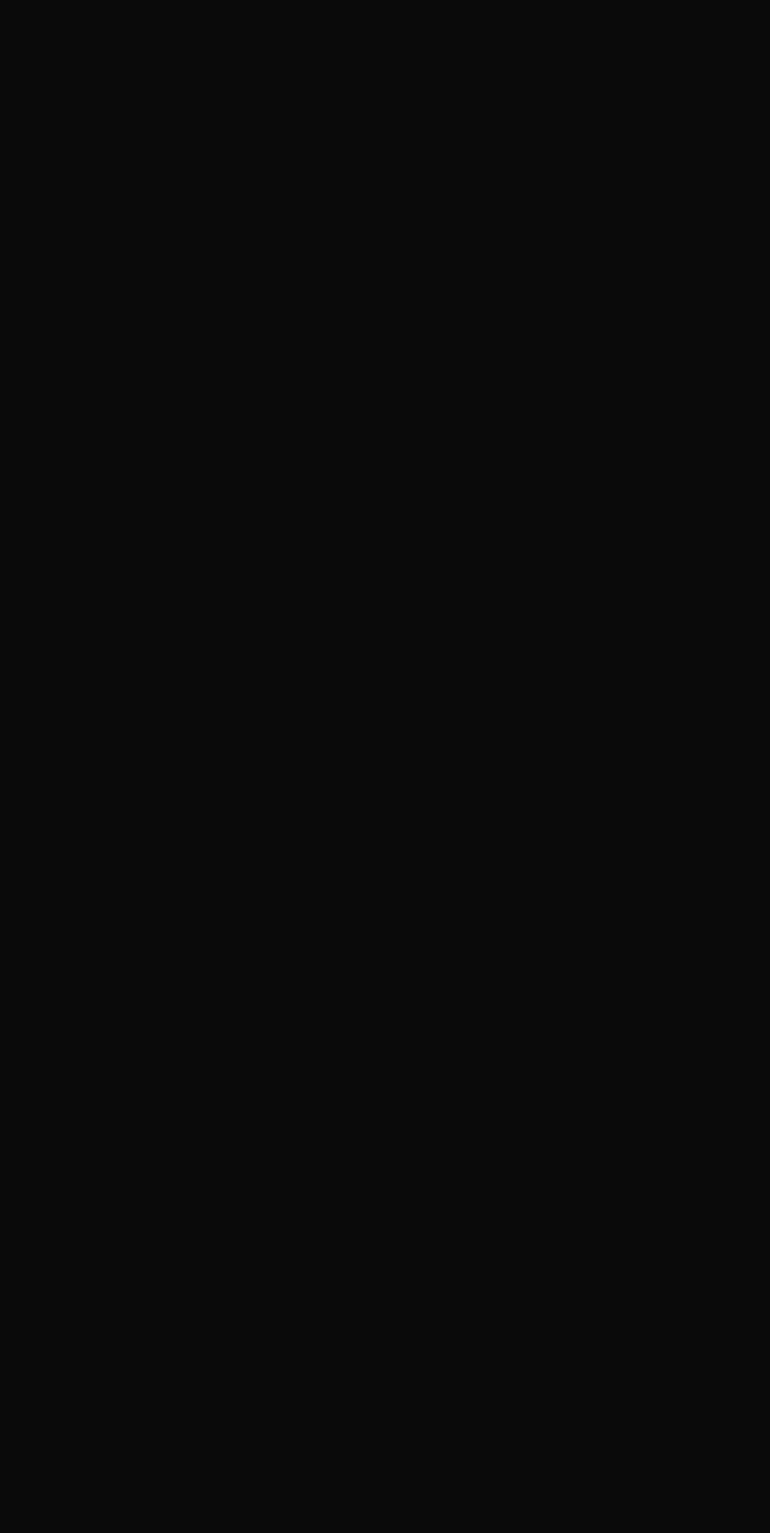
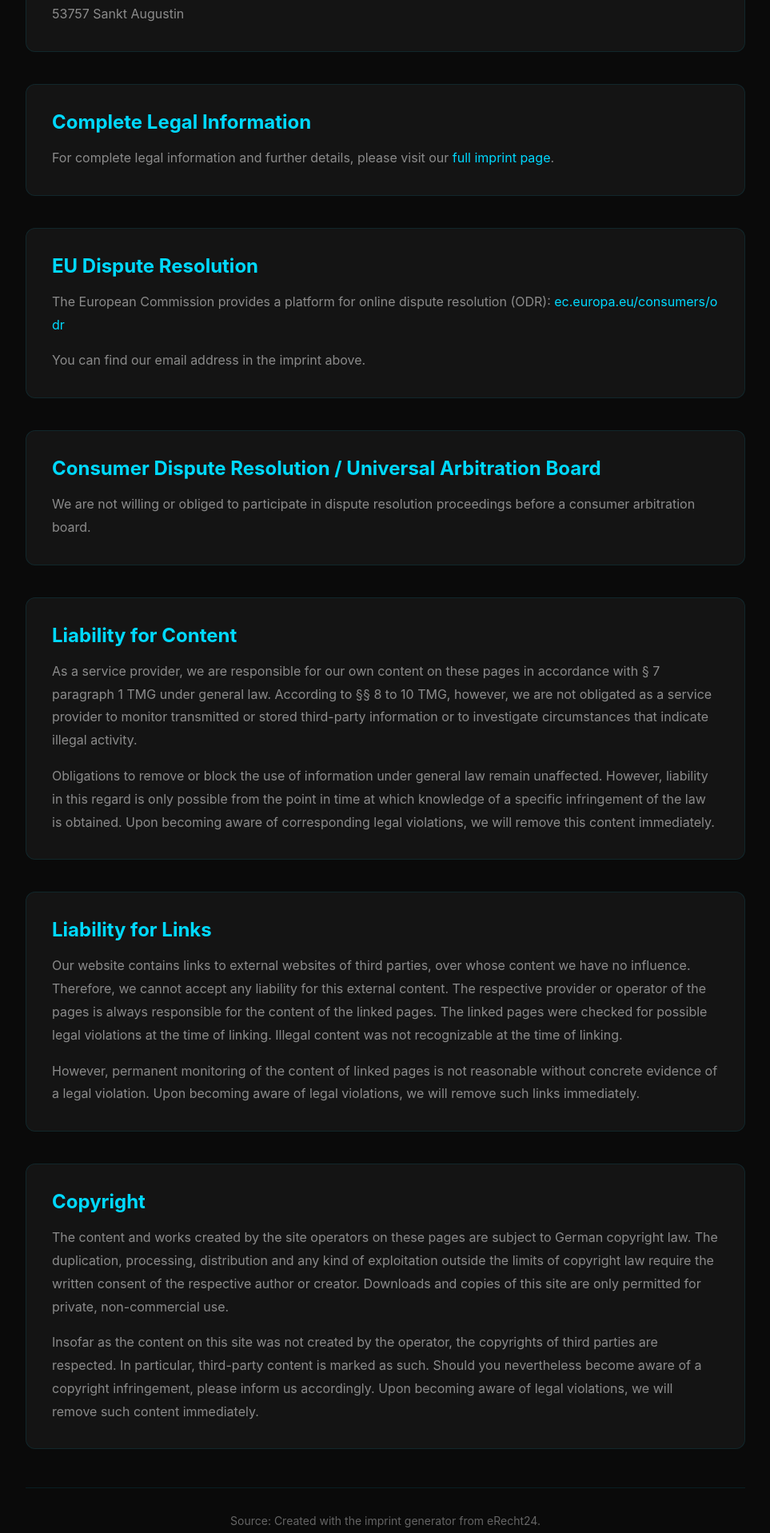
Before and after one commit to MecryTv/WEB-MyWebsite, a React (Vite) app: page /imprint in a window 1280 px wide. Shown: the part 880-2797 px from the top of the page at 80% size, without its empty margins (158-1121 px from the left). Before the commit the page ends 800 px from the top, so only its background shows below. Built offline with nearby package versions, Linux system fonts and the light colour scheme.

Commit message:
[ADD] Imprint Page

```diff
--- a/src/components/Imprint.tsx
+++ b/src/components/Imprint.tsx
@@ -1,10 +1,145 @@
 import React from "react";
+import "../styles/Imprint.scss";
 
 const Imprint: React.FC = () => {
     return (
-        <>
+        <div className="imprint-section">
+            <div className="imprint-content">
+                <h1 className="imprint-title">Imprint</h1>
 
-        </>
+                <div className="imprint-block">
+                    <h2>Information according to § 5 TMG</h2>
+                    <p>
+                        mecrytv - Joe Jobst<br />
+                        c/o Online-Impressum.de #4931<br />
+                        Europaring 90<br />
+                        53757 Sankt Augustin<br />
+                        Germany
+                    </p>
+                </div>
+
+                <div className="imprint-block">
+                    <h2>Contact</h2>
+                    <p>
+                        E-Mail:
+                        <a
+                            href="mailto:Contact@mecrytv.de"
+                            className="imprint-link"
+                        >
+                            {" "}Contact@mecrytv.de
+                        </a>
+                    </p>
+                </div>
+
+                <div className="imprint-block">
+                    <h2>Editorially Responsible</h2>
+                    <p>
+                        Joe Jobst<br />
+                        c/o Online-Impressum.de #4931<br />
+                        Europaring 90<br />
+                        53757 Sankt Augustin
+                    </p>
+                </div>
+
+                <div className="imprint-block">
+                    <h2>Complete Legal Information</h2>
+                    <p>
+                        For complete legal information and further details, please visit our{" "}
+                        <a
+                            href="https://mein.online-impressum.de/mecrytv/"
+                            target="_blank"
+                            rel="noopener noreferrer"
+                            className="imprint-link"
+                            title="https://mein.online-impressum.de/mecrytv/"
+                        >
+                            full imprint page
+                        </a>.
+                    </p>
+                </div>
+
+                <div className="imprint-block">
+                    <h2>EU Dispute Resolution</h2>
+                    <p>
+                        The European Commission provides a platform for online dispute resolution (ODR):{" "}
+                        <a
+                            href="https://ec.europa.eu/consumers/odr/"
+                            target="_blank"
+                            rel="noopener noreferrer"
+                            className="imprint-link"
+                            title="https://ec.europa.eu/consumers/odr/"
+                        >
+                            ec.europa.eu/consumers/odr
+                        </a>
+                    </p>
+                    <p>
+                        You can find our email address in the imprint above.
+                    </p>
+                </div>
+
+                <div className="imprint-block">
+                    <h2>Consumer Dispute Resolution / Universal Arbitration Board</h2>
+                    <p>
+                        We are not willing or obliged to participate in dispute resolution proceedings before
+                        a consumer arbitration board.
+                    </p>
+                </div>
+
+                <div className="imprint-block">
+                    <h2>Liability for Content</h2>
+                    <p>
+                        As a service provider, we are responsible for our own content on these pages in
+                        accordance with § 7 paragraph 1 TMG under general law. According to §§ 8 to 10 TMG,
+                        however, we are not obligated as a service provider to monitor transmitted or stored
+                        third-party information or to investigate circumstances that indicate illegal activity.
+                    </p>
+                    <p>
+                        Obligations to remove or block the use of information under general law remain
+                        unaffected. However, liability in this regard is only possible from the point in time
+                        at which knowledge of a specific infringement of the law is obtained. Upon becoming
+                        aware of corresponding legal violations, we will remove this content immediately.
+                    </p>
+                </div>
+
+                <div className="imprint-block">
+                    <h2>Liability for Links</h2>
+                    <p>
+                        Our website contains links to external websites of third parties, over whose content
+                        we have no influence. Therefore, we cannot accept any liability for this external
+                        content. The respective provider or operator of the pages is always responsible for
+                        the content of the linked pages. The linked pages were checked for possible legal
+                        violations at the time of linking. Illegal content was not recognizable at the time
+                        of linking.
+                    </p>
+                    <p>
+                        However, permanent monitoring of the content of linked pages is not reasonable without
+                        concrete evidence of a legal violation. Upon becoming aware of legal violations, we
+                        will remove such links immediately.
+                    </p>
+                </div>
+
+                <div className="imprint-block">
+                    <h2>Copyright</h2>
+                    <p>
+                        The content and works created by the site operators on these pages are subject to
+                        German copyright law. The duplication, processing, distribution and any kind of
+                        exploitation outside the limits of copyright law require the written consent of the
+                        respective author or creator. Downloads and copies of this site are only permitted
+                        for private, non-commercial use.
+                    </p>
+                    <p>
+                        Insofar as the content on this site was not created by the operator, the copyrights
+                        of third parties are respected. In particular, third-party content is marked as such.
+                        Should you nevertheless become aware of a copyright infringement, please inform us
+                        accordingly. Upon becoming aware of legal violations, we will remove such content
+                        immediately.
+                    </p>
+                </div>
+
+                <div className="imprint-footer">
+                    <p>Source: Created with the imprint generator from eRecht24.</p>
+                </div>
+            </div>
+        </div>
     );
 }
 
--- /dev/null
+++ b/src/styles/Imprint.scss
@@ -0,0 +1,103 @@
+.imprint-section {
+  min-height: 100vh;
+  background: #0A0A0A;
+  color: var(--weiss);
+  padding: 8rem 2rem 4rem;
+
+  .imprint-content {
+    max-width: 900px;
+    margin: 0 auto;
+
+    .imprint-title {
+      font-size: 3.5rem;
+      font-weight: 800;
+      margin-bottom: 3rem;
+      text-align: center;
+      background: linear-gradient(to right, var(--hellblau), var(--akzent));
+      -webkit-background-clip: text;
+      background-clip: text;
+      color: transparent;
+      filter: drop-shadow(0 0 30px rgba(0, 217, 255, 0.3));
+    }
+
+    .imprint-block {
+      margin-bottom: 2.5rem;
+      padding: 2rem;
+      background: rgba(30, 30, 30, 0.5);
+      border-radius: 12px;
+      border: 1px solid rgba(0, 217, 255, 0.1);
+      transition: all 0.3s ease;
+
+      &:hover {
+        border-color: rgba(0, 217, 255, 0.2);
+        box-shadow: 0 0 20px rgba(0, 217, 255, 0.1);
+      }
+
+      h2 {
+        font-size: 1.5rem;
+        font-weight: 700;
+        color: var(--hellblau);
+        margin-bottom: 1rem;
+      }
+
+      p {
+        font-size: 1rem;
+        line-height: 1.8;
+        color: var(--grau);
+        margin-bottom: 1rem;
+
+        &:last-child {
+          margin-bottom: 0;
+        }
+      }
+
+      .imprint-link {
+        color: var(--hellblau);
+        text-decoration: none;
+        transition: all 0.3s ease;
+        word-break: break-all;
+
+        &:hover {
+          color: var(--akzent);
+          text-decoration: underline;
+        }
+      }
+    }
+
+    .imprint-footer {
+      margin-top: 3rem;
+      padding-top: 2rem;
+      border-top: 1px solid rgba(0, 217, 255, 0.1);
+      text-align: center;
+
+      p {
+        font-size: 0.875rem;
+        color: rgba(139, 139, 139, 0.7);
+      }
+    }
+  }
+}
+
+@media (max-width: 768px) {
+  .imprint-section {
+    padding: 6rem 1.5rem 3rem;
+
+    .imprint-content {
+      .imprint-title {
+        font-size: 2.5rem;
+      }
+
+      .imprint-block {
+        padding: 1.5rem;
+
+        h2 {
+          font-size: 1.25rem;
+        }
+
+        p {
+          font-size: 0.95rem;
+        }
+      }
+    }
+  }
+}
```
